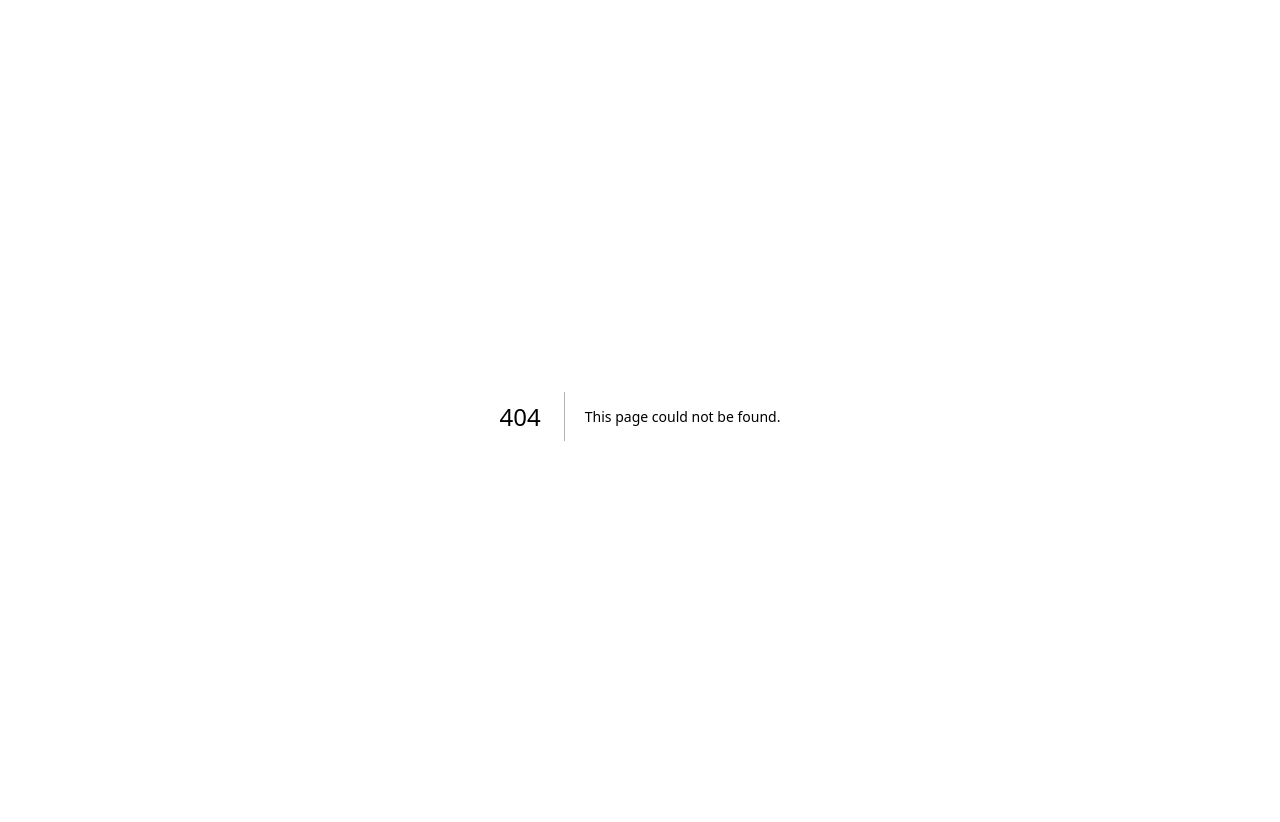
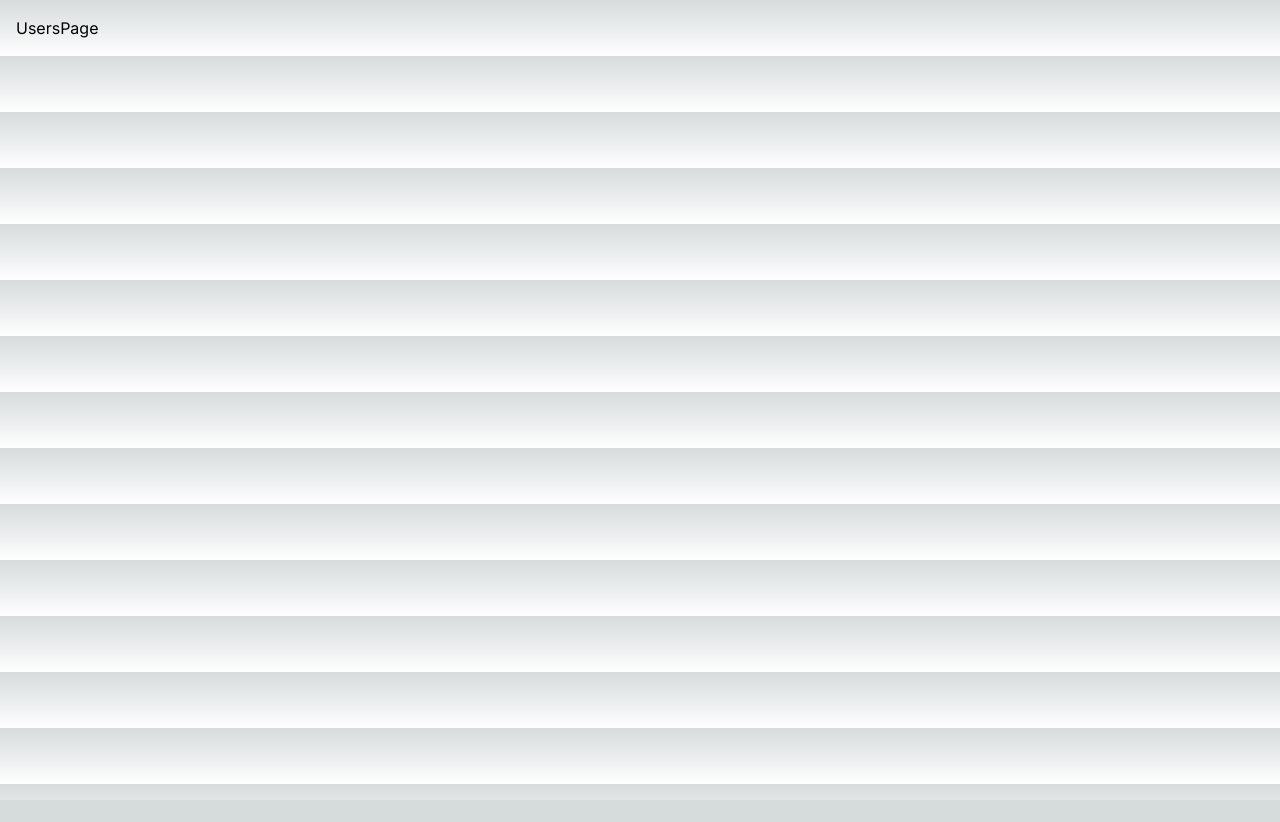
Before and after one commit to reneb1404/learning-nextjs, a Next.js app: page /users in a window 1280 px wide. Before the commit this address had no page. Shown: the top 822 px of the page. After the commit the page ends 800 px from the top, so only its background shows below. Built offline with nearby package versions, Linux system fonts and the light colour scheme.

Commit message:
sync with pc

```diff
--- /dev/null
+++ b/app/components/ProductCard.tsx
@@ -0,0 +1,7 @@
+import React from "react";
+
+const ProductCard = () => {
+	return <div>ProductCard</div>;
+};
+
+export default ProductCard;
--- a/app/page.tsx
+++ b/app/page.tsx
@@ -1,9 +1,10 @@
-import Image from "next/image";
+import Link from "next/link";
 
 export default function Home() {
 	return (
 		<main>
-			<h1>Hello World!</h1>
+			<div>Hello World!</div>
+			<Link href="/users">Users</Link>
 		</main>
 	);
 }
--- /dev/null
+++ b/app/users/new/page.tsx
@@ -0,0 +1,7 @@
+import React from "react";
+
+const NewUserPage = () => {
+	return <div>NewUserPage</div>;
+};
+
+export default NewUserPage;
--- /dev/null
+++ b/app/users/page.tsx
@@ -0,0 +1,7 @@
+import React from "react";
+
+const UserPage = () => {
+	return <div>UsersPage</div>;
+};
+
+export default UserPage;
```
